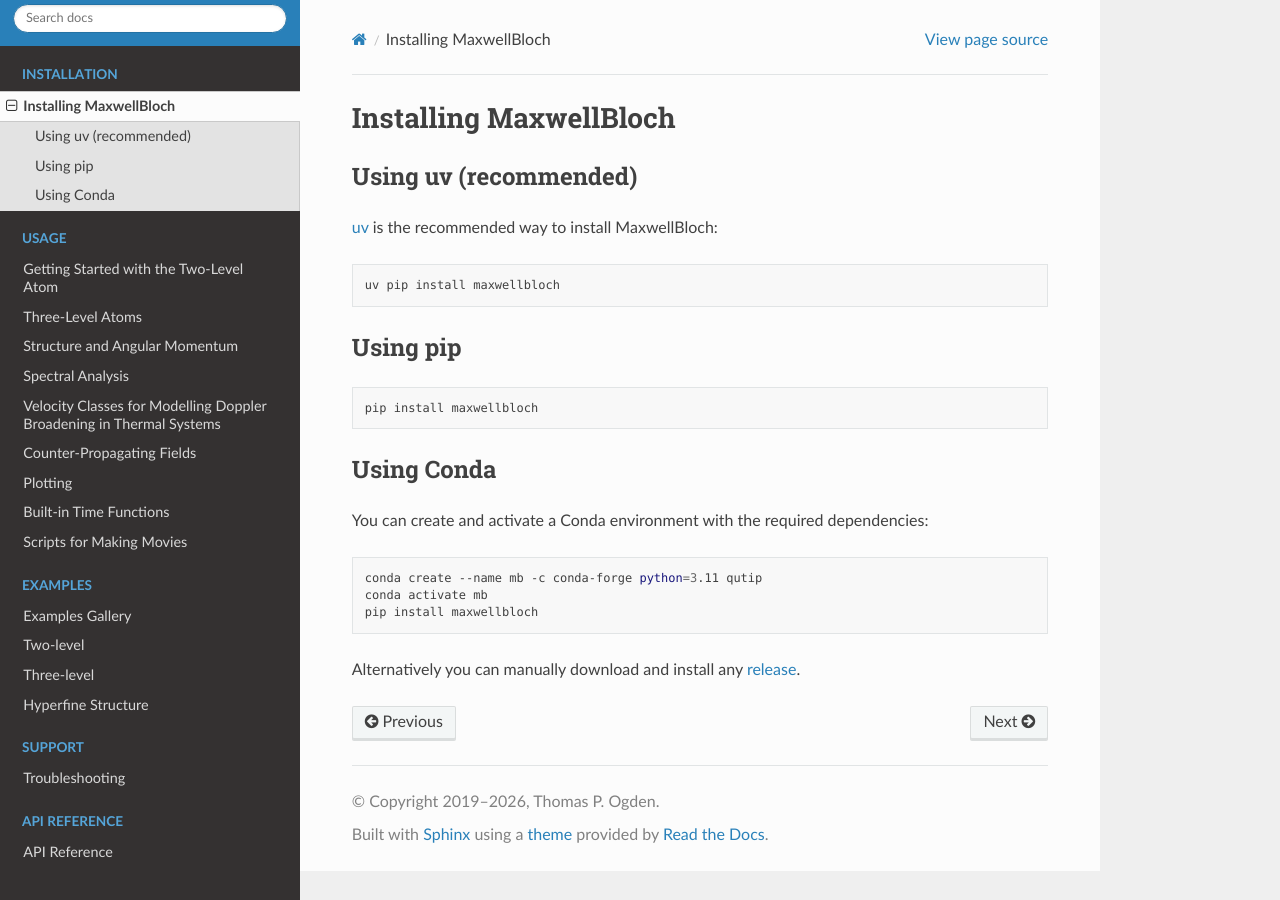
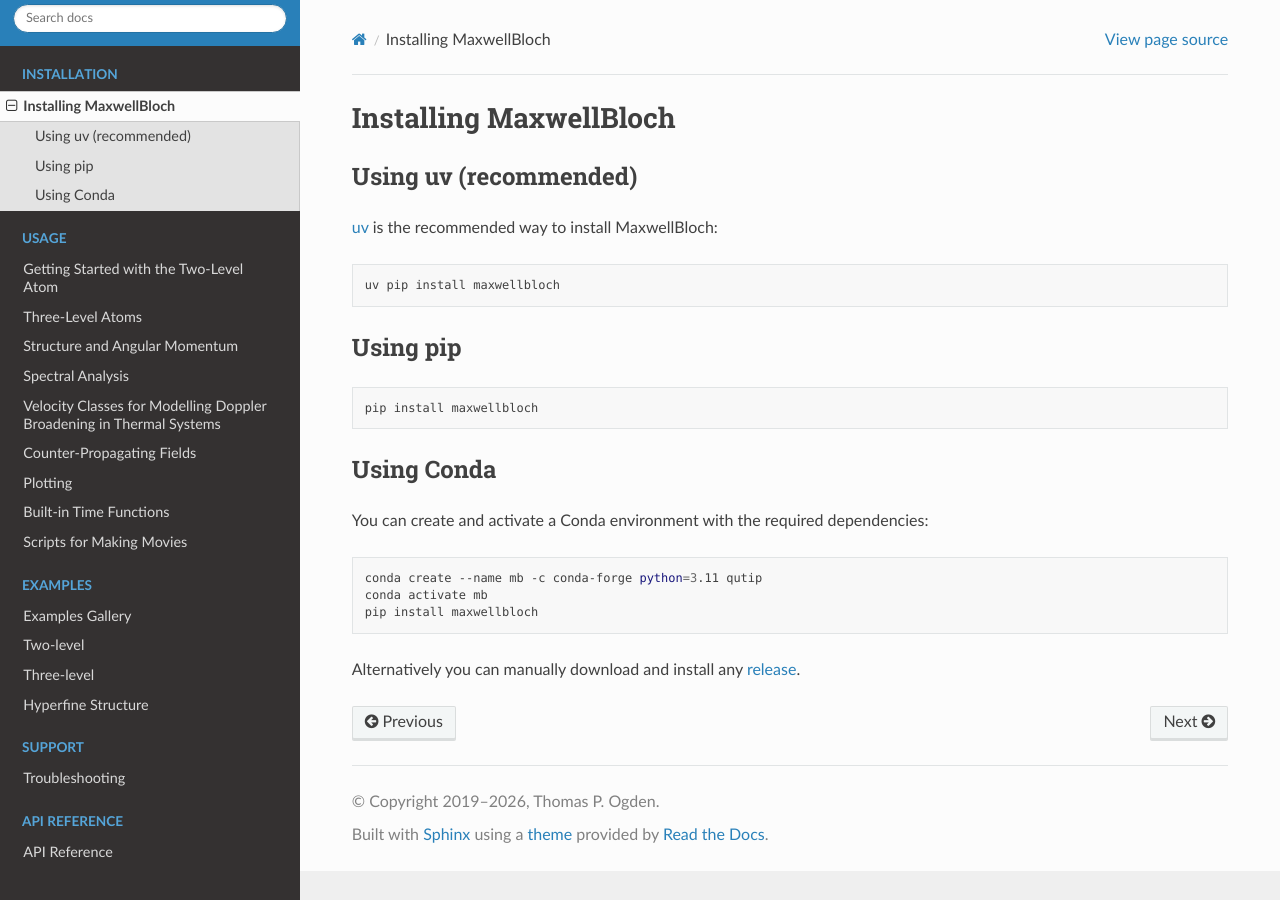
Before and after one commit to tpogden/maxwellbloch, a Sphinx documentation site: the page built from docs/install.md, in a window 1280 px wide. Built offline with Sphinx 7.4.7 and the Read the Docs theme 3.1.0, drawn with Linux system fonts in a browser that asks for light colours.

Commit message:
docs: widen RTD theme content column via custom CSS (800px → 1100px)

```diff
--- /dev/null
+++ b/docs/_static/custom.css
@@ -0,0 +1,4 @@
+/* Widen the RTD theme content column (default cap is 800 px) */
+.wy-nav-content {
+    max-width: 1100px;
+}
--- a/docs/conf.py
+++ b/docs/conf.py
@@ -66,8 +66,8 @@
 # Add any paths that contain custom static files (such as style sheets) here,
 # relative to this directory. They are copied after the builtin static files,
 # so a file named "default.css" will overwrite the builtin "default.css".
-# html_static_path = ['_static']
-html_static_path = []
+html_static_path = ["_static"]
+html_css_files = ["custom.css"]
 
 # -- Options for Jupyter Notebooks -------------------------------------------
 nbsphinx_timeout = 3600
```
